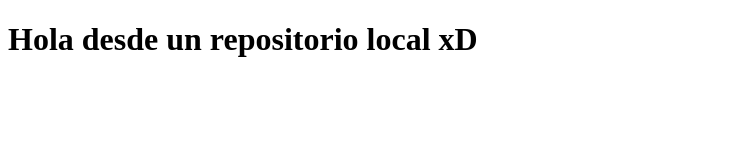
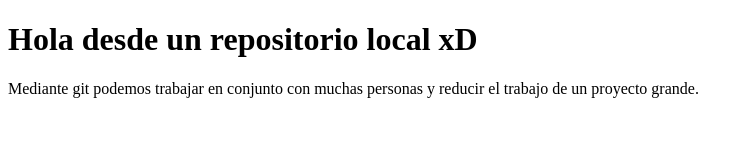
Before and after one commit to sansa1315/gitLocal, a plain HTML site: page index.html in a window 1280 px wide. Shown: the whole page, without its empty margins (0-753 px from the left). Drawn offline with Linux system fonts and the light colour scheme.

Commit message:
add parrafo

```diff
--- a/index.html
+++ b/index.html
@@ -8,5 +8,8 @@
 </head>
 <body>
     <h1>Hola desde un repositorio local xD</h1>
+    <p>Mediante git podemos trabajar en conjunto con muchas personas y reducir
+        el trabajo de un proyecto grande.
+    </p>
 </body>
 </html>
```
